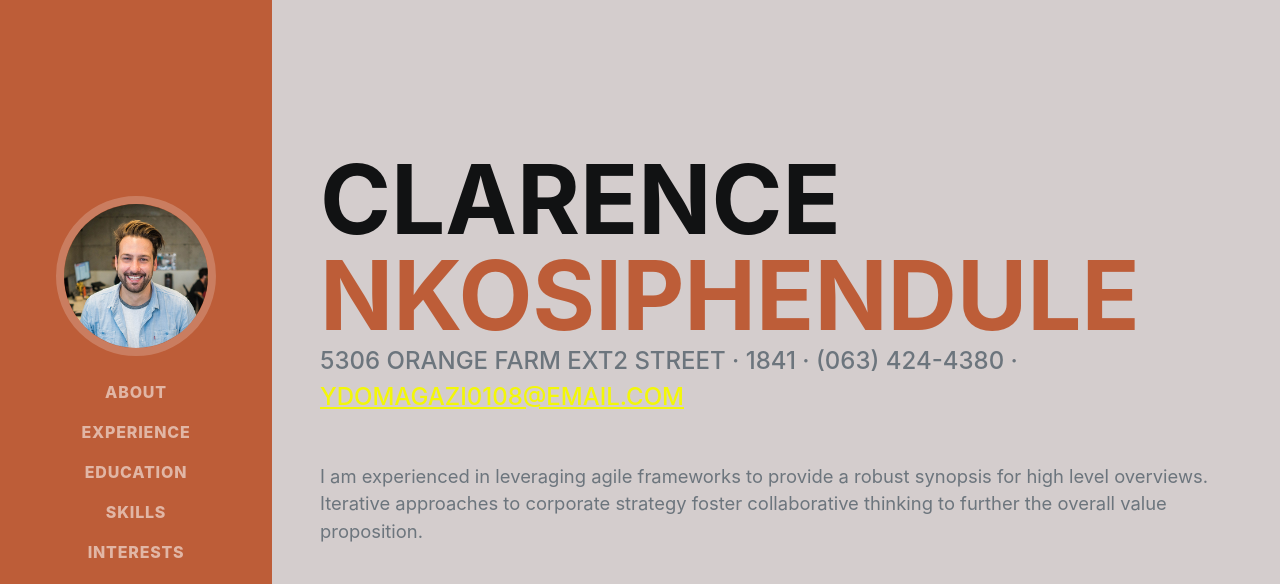
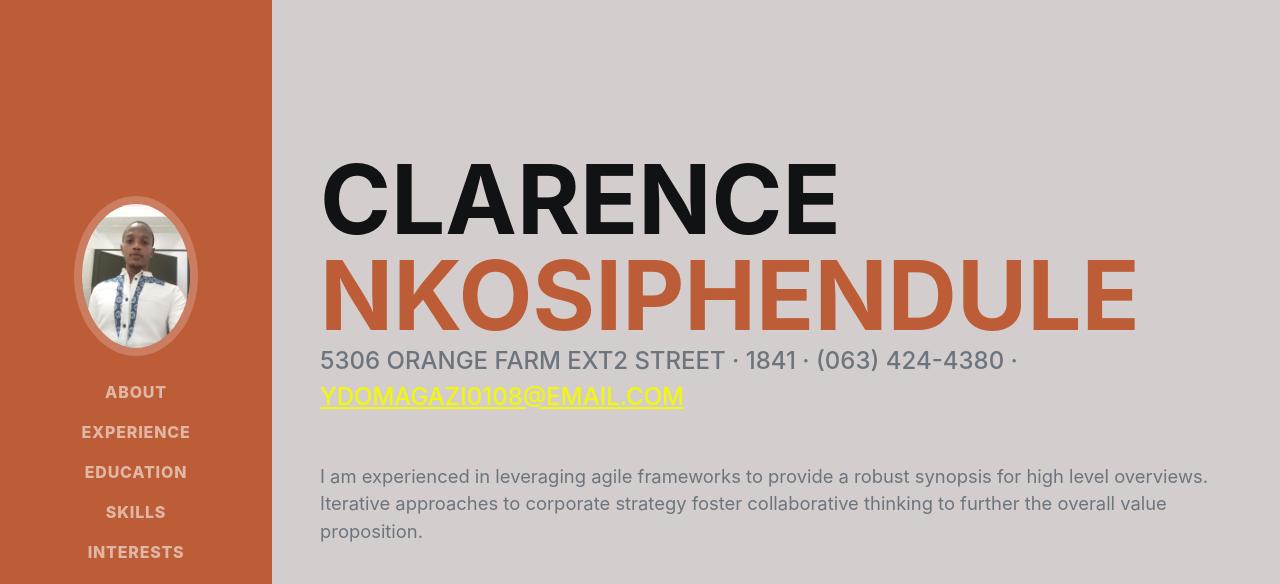
Before and after one commit to nkosiphendule/studio88-20-oct, a plain HTML site: page index.html in a window 1280 px wide. Shown: the top 584 px of the page. Drawn offline with nearby package versions, Linux system fonts and the light colour scheme; a web font is replaced by a local one.

Commit message:
add image

```diff
--- a/index.html
+++ b/index.html
@@ -20,7 +20,7 @@
         <nav class="navbar navbar-expand-lg navbar-dark bg-primary fixed-top" id="sideNav">
             <a class="navbar-brand js-scroll-trigger" href="#page-top">
                 <span class="d-block d-lg-none">Clarence Taylor</span>
-                <span class="d-none d-lg-block"><img class="img-fluid img-profile rounded-circle mx-auto mb-2" src="assets/img/profile.jpg" alt="..." /></span>
+                <span class="d-none d-lg-block"><img class="img-fluid img-profile rounded-circle mx-auto mb-2" src="Nkosi.jpg" alt="..." /></span>
             </a>
             <button class="navbar-toggler" type="button" data-bs-toggle="collapse" data-bs-target="#navbarResponsive" aria-controls="navbarResponsive" aria-expanded="false" aria-label="Toggle navigation"><span class="navbar-toggler-icon"></span></button>
             <div class="collapse navbar-collapse" id="navbarResponsive">
```
Also changed, not shown: Nkosi.jpg (added).
